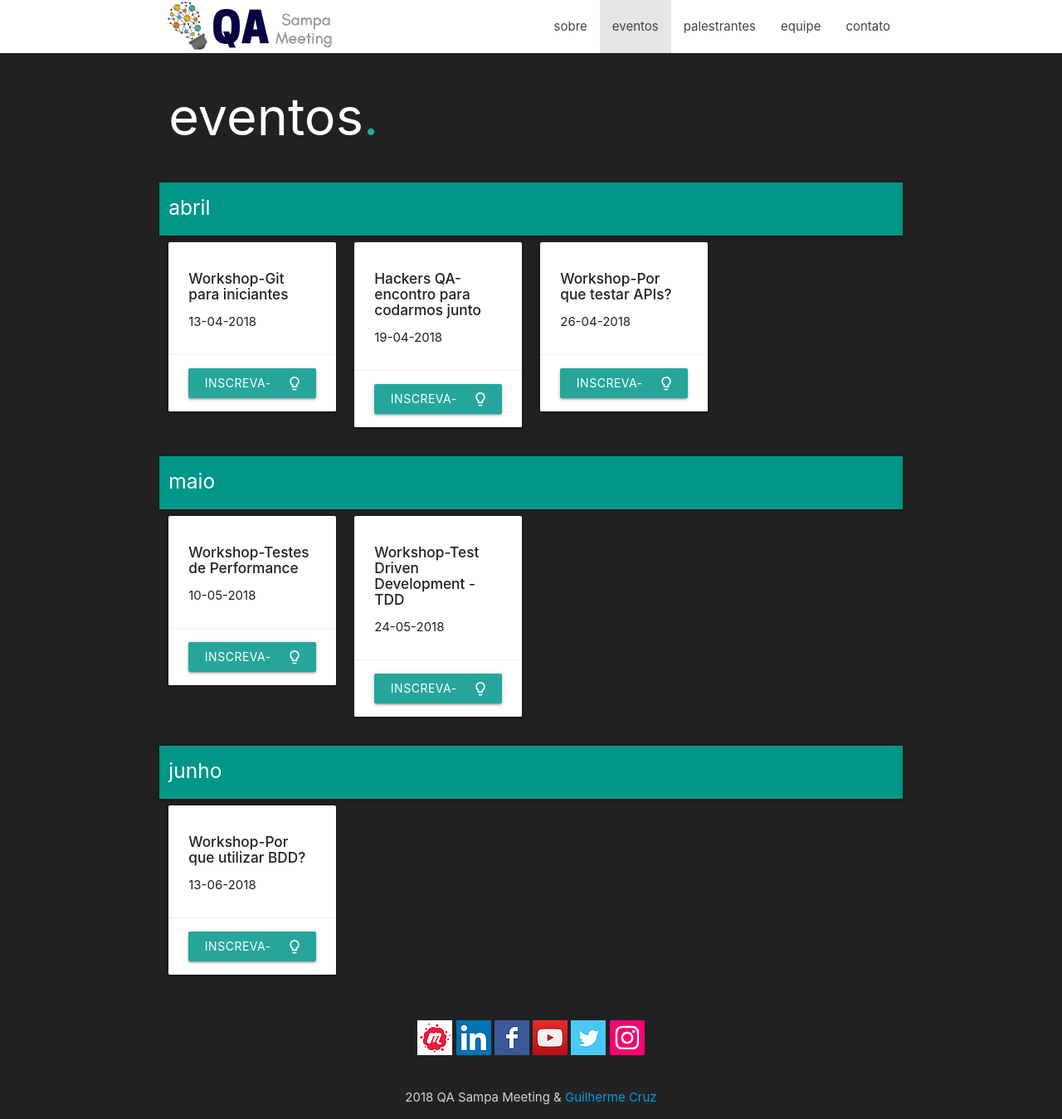
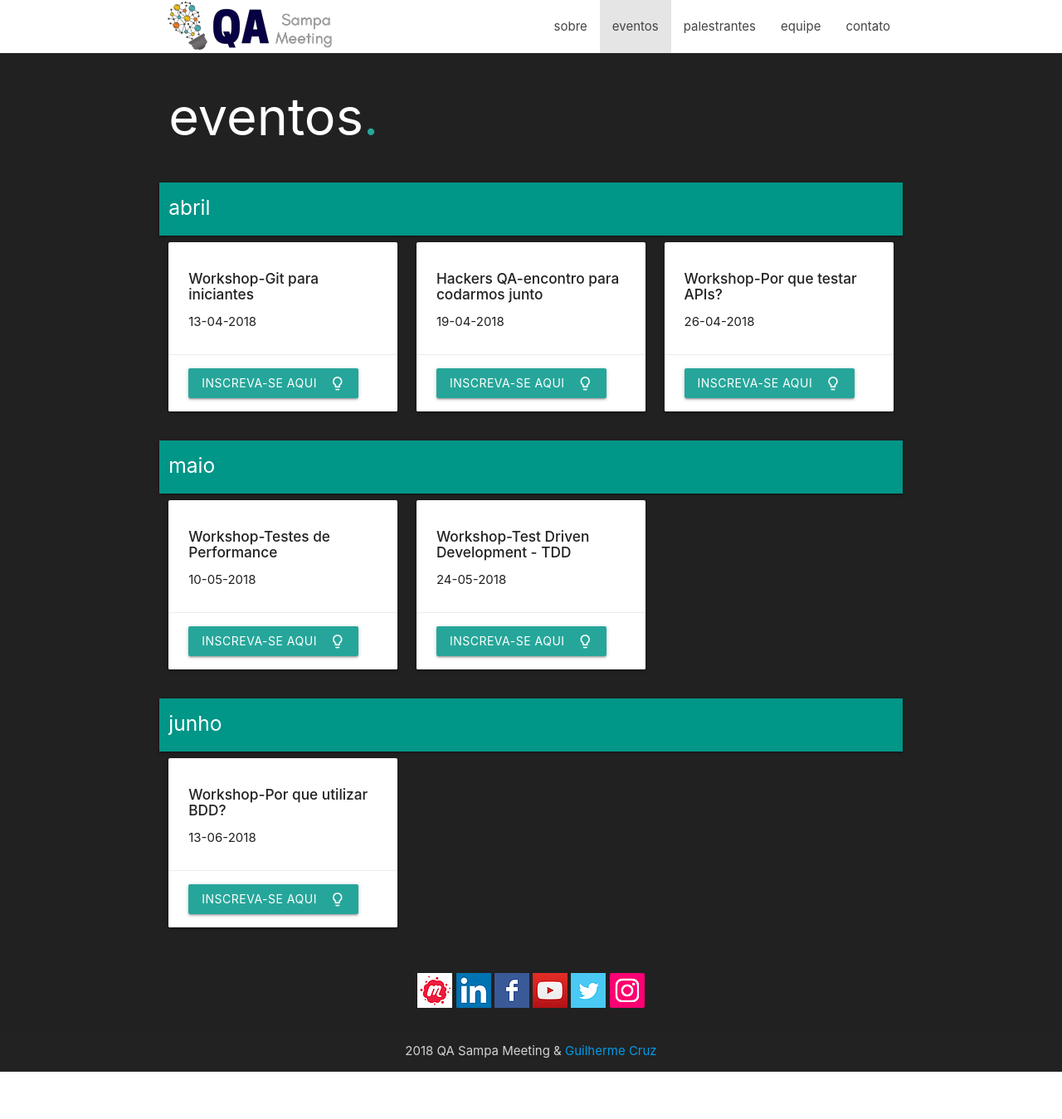
Before and after one commit to qasampameeting/qasampameeting.github.io, a Jekyll site: the page built from events.md, in a window 1280 px wide. Shown: the whole page at 83% size. Built offline with Jekyll 4.4.1, drawn with Linux system fonts in a browser that asks for light colours; nearby versions of some CDN libraries; after the commit the page ends 1292 px from its top, so only the background shows below that.

Commit message:
Events page bug fix again

```diff
--- a/events.md
+++ b/events.md
@@ -16,7 +16,7 @@
 </nav>
 <div class="row">
 {% for event in month_events[1] %}
-  <div class="col s12 m3">
+  <div class="col s12 m6 l4">
     <div class="card white grey-text text-darken-4">
       <div class="card-content">
         <span class="card-title"><h6><strong>{{ event.title }}</strong></h6></span>
```
